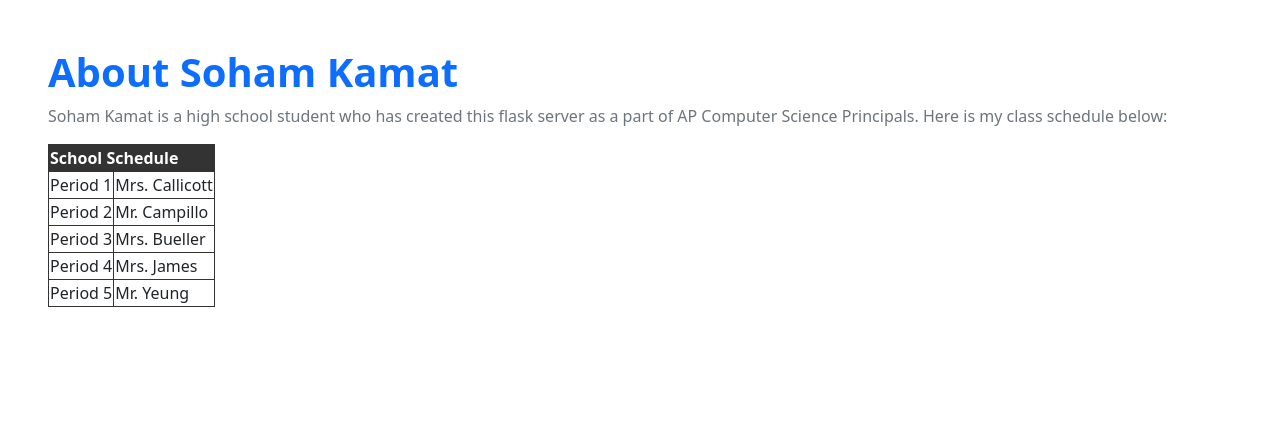
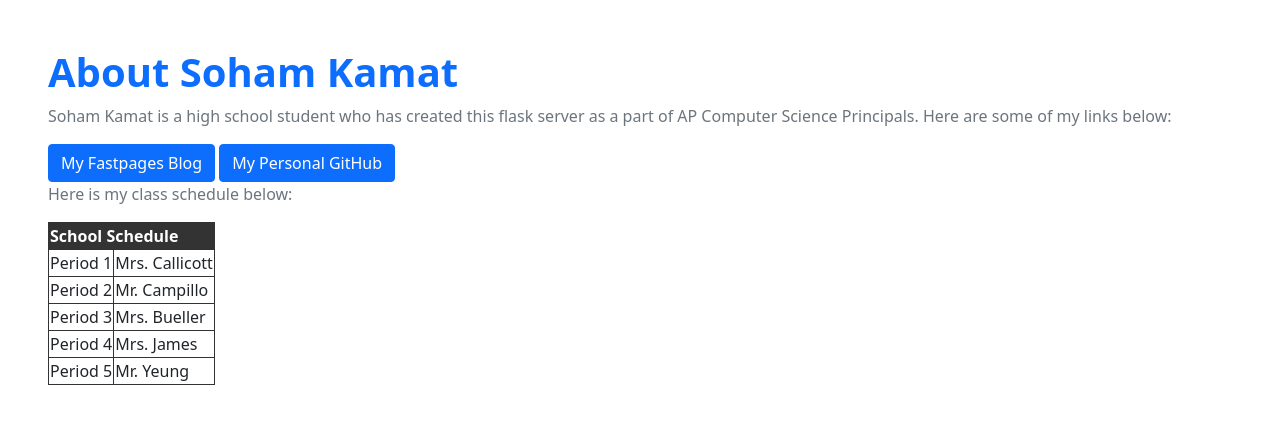
Before and after one commit to AniCricKet/fried-giggles, a Flask app: page /soham/ in a window 1280 px wide. Shown: the part 66-490 px from the top of the page. Run offline with Flask 2, Linux system fonts and the light colour scheme.

Commit message:
sohamwashere

```diff
--- a/templates/soham.html
+++ b/templates/soham.html
@@ -2,15 +2,17 @@
 {% extends "layouts/base.html" %}
 
 <!- This variable sets name of browser tab  -->
-{% set project = "Stubby" %}
+{% set project = "About Me" %}
 
 <!- This is a replacement block for Body in base.html -->
 {% block body %}
-    <!- Try building a new body here, bootstrap is a wise choice ->
     <div class="px-5 py-5 mx-auto">
         <h1 class="text-primary"><strong>About Soham Kamat</strong></h1>
-        <p class="text-secondary">Soham Kamat is a high school student who has created this flask server as a part of AP Computer Science Principals. Here is my class schedule below:</p>
-
+        <p class="text-secondary">Soham Kamat is a high school student who has created this flask server as a part of AP Computer Science Principals. Here are some of my links below:</p>
+        <div>
+          <a href="https://github.com/Soham360/csp-fastpages" class="btn btn-primary">My Fastpages Blog</a>
+          <a href="https://github.com/Soham360" class="btn btn-primary">My Personal GitHub</a>
+        </div>
     <style>
     table,
     td {
@@ -23,6 +25,7 @@
         color: #fff;
     }
     </style>
+    <p class="text-secondary">Here is my class schedule below:</p>
 
     <table>
         <thead>
@@ -55,13 +58,9 @@
         </tbody>
       </div>
     </table>
-
+    </div>
 
 {% endblock %}
-
-
-
-
 
 <!- This is turning off birds background from base.html -->
 {% block background %}
```
